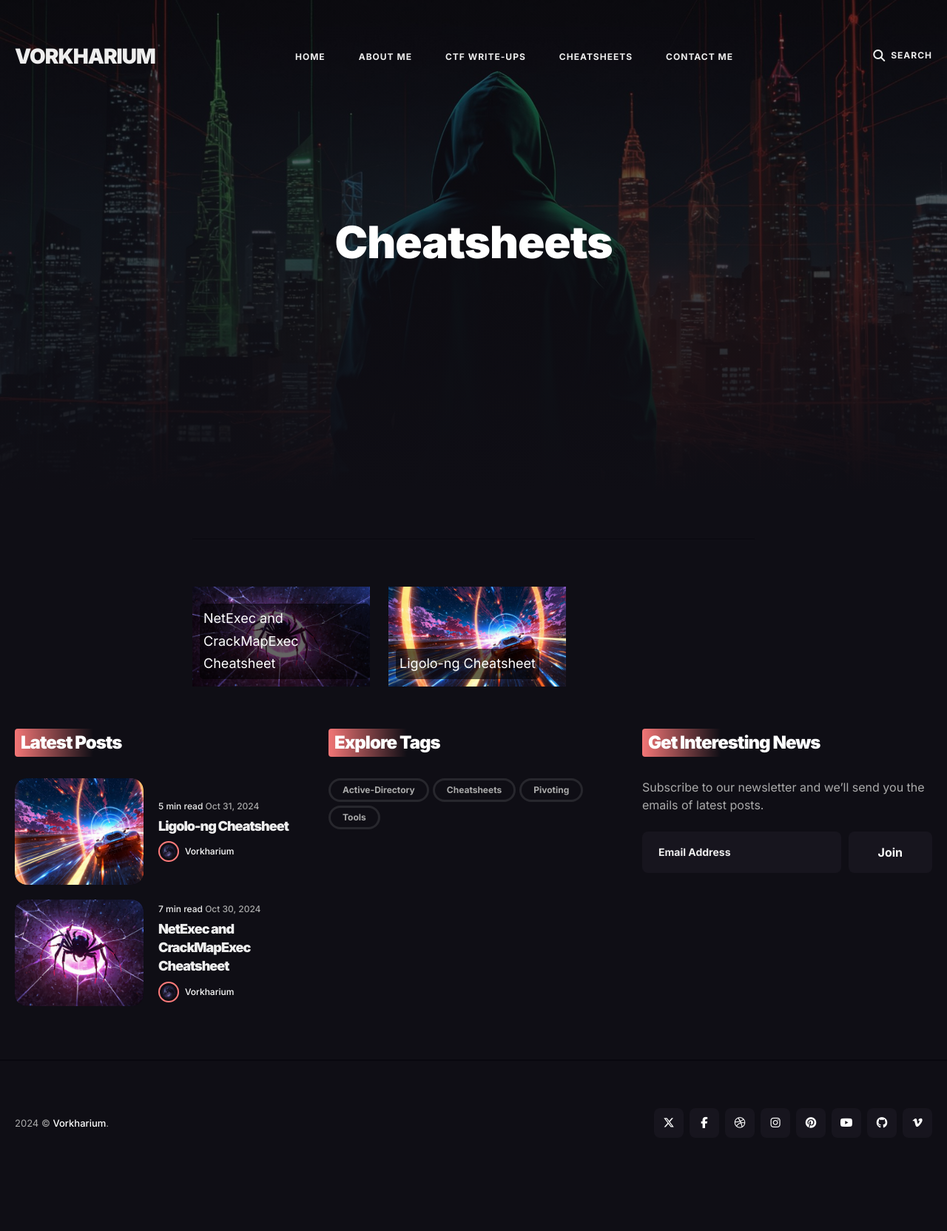
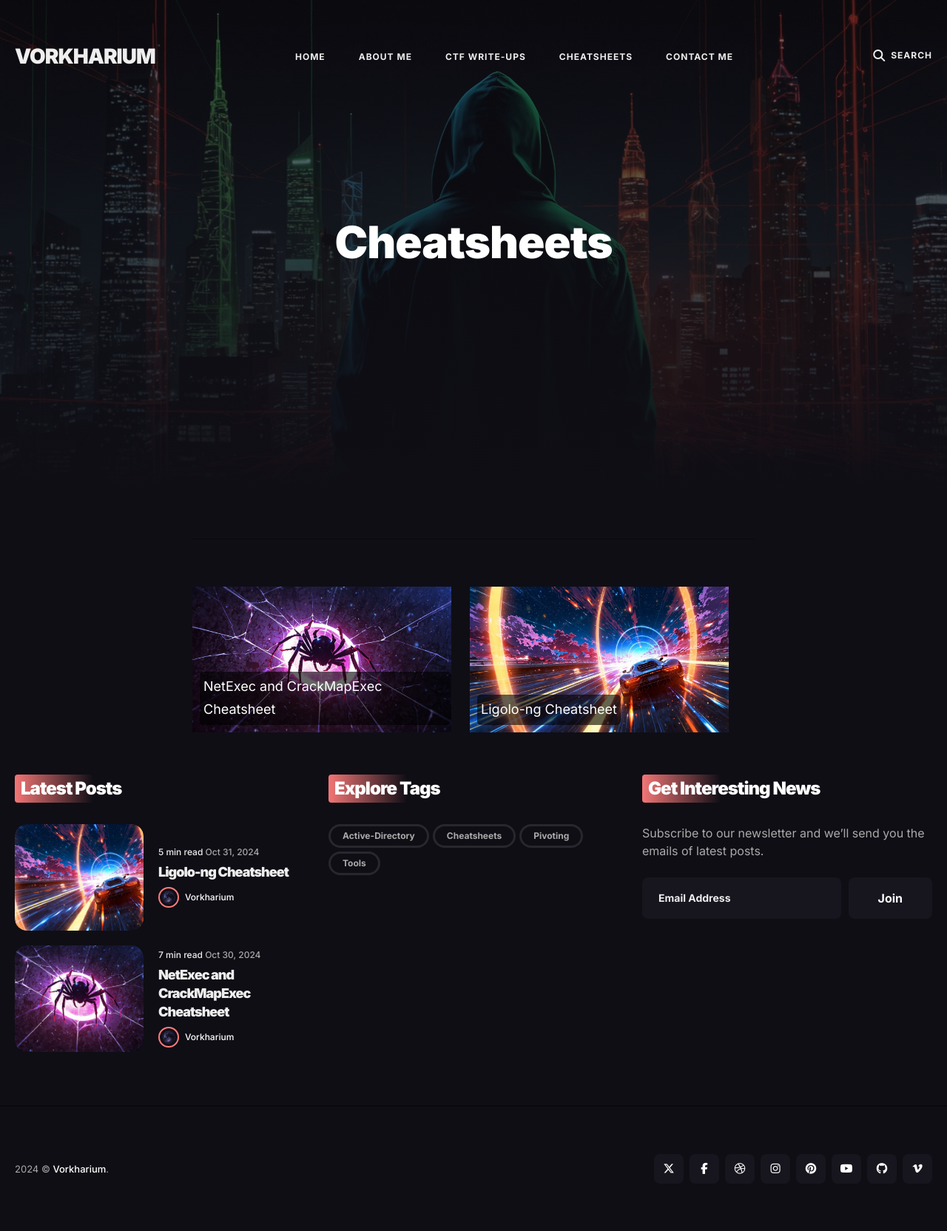
Before and after one commit to Vorkharium/vorkharium.github.io, a Jekyll site: the page built from _pages/cheatsheets.md, in a window 1280 px wide. Shown: the whole page at 74% size. Built offline with Jekyll 4.4.1, drawn with Linux system fonts in a browser that asks for light colours; before the commit the page ends 1602 px from its top, so only the background shows below that.

Commit message:
Update cheatsheets.md

```diff
--- a/_pages/cheatsheets.md
+++ b/_pages/cheatsheets.md
@@ -9,7 +9,7 @@
 
 <div style="position: relative; display: inline-block; margin-right: 20px;">
     <a href="/NetExec-and-CrackMapExec-Cheatsheet">
-        <img src="/images/20.jpg" alt="NetExec and CrackMapExec Cheatsheet" style="width: 240px; height: auto;">
+        <img src="/images/20.jpg" alt="NetExec and CrackMapExec Cheatsheet" style="width: 350px; height: auto;">
         <div style="position: absolute; bottom: 10px; left: 10px; color: white; background-color: rgba(0, 0, 0, 0.6); padding: 5px; border-radius: 5px;">
             NetExec and CrackMapExec Cheatsheet
         </div>
@@ -18,7 +18,7 @@
 
 <div style="position: relative; display: inline-block;">
     <a href="/Ligolo-ng-Cheatsheet">
-        <img src="/images/21.jpg" alt="Ligolo-ng Cheatsheet" style="width: 240px; height: auto;">
+        <img src="/images/21.jpg" alt="Ligolo-ng Cheatsheet" style="width: 350px; height: auto;">
         <div style="position: absolute; bottom: 10px; left: 10px; color: white; background-color: rgba(0, 0, 0, 0.6); padding: 5px; border-radius: 5px;">
             Ligolo-ng Cheatsheet
         </div>
```
